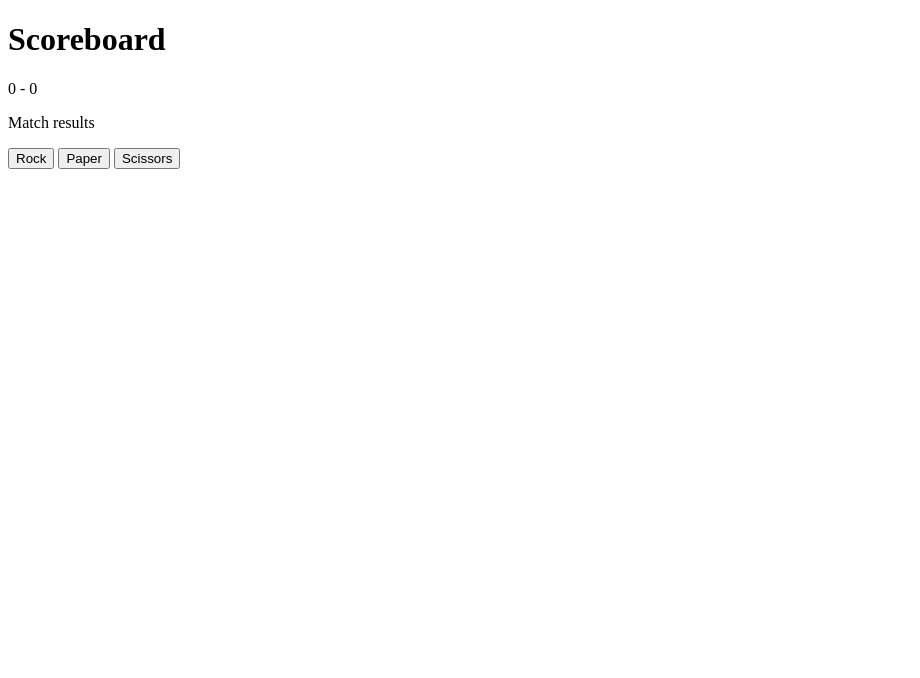
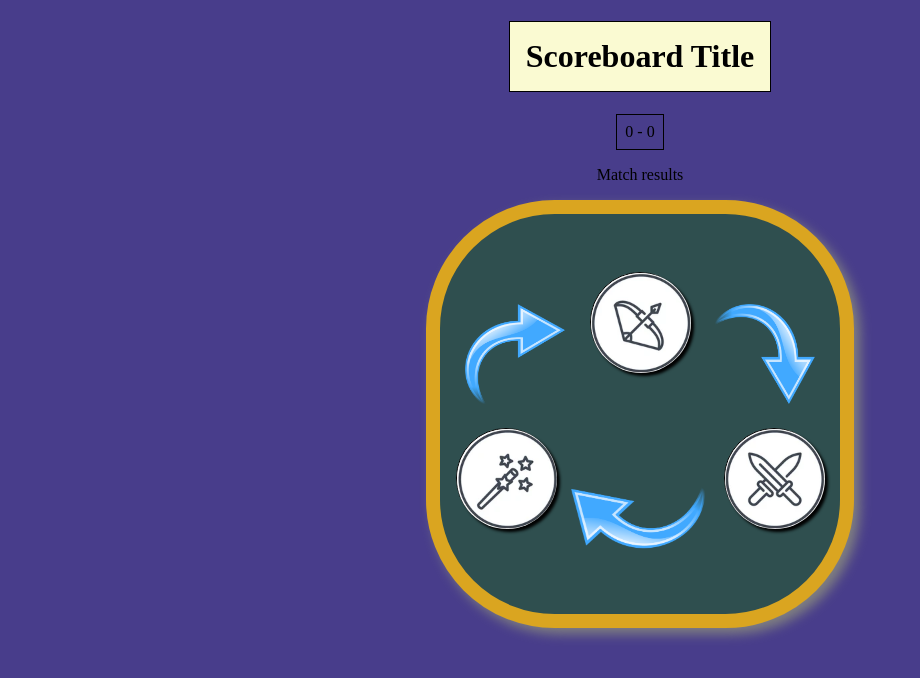
Before and after one commit to othercatt/rock-paper-scissors, a plain HTML site: page index.html in a window 1280 px wide. Shown: the whole page, without its empty margins (0-920 px from the left). Drawn offline with Linux system fonts and the light colour scheme.

Commit message:
Add icons and background styling to page

```diff
--- a/index.html
+++ b/index.html
@@ -4,27 +4,36 @@
   <meta charset="UTF-8">
   <meta http-equiv="X-UA-Compatible" content="IE=edge">
   <meta name="viewport" content="width=device-width, initial-scale=1.0">
-  <title>Document</title>
+  <link rel="stylesheet" href="styles.css">
+  <title>Rock, Paper, Scissors | OtherCatt Inc.</title>
 </head>
 <body>
 
   <div id='scoreboard'>
-    <h1 id='title'>Scoreboard</h1>
-    <div id='counter'>
+    <h1 class='title'>Scoreboard Title</h1>
+    <div class='counter'>
       <span id='player-counter'>0</span>
       <span> - </span>
       <span id='computer-counter'>0</span>
+    </div>
     <p id='match-result'>Match results</p>
-    </div>
-
-    <div id='selection-buttons'>
-      <button id='rock'>Rock</button>
-      <button id='paper'>Paper</button>
-      <button id='scissors'>Scissors</button>
-    </div>
-
   </div>
 
+  <div id="choice-container">
+    <div id="top-row">
+      <img class='arrow arrow-top-left' src='/images/arrow-top-left.png'>
+      <button id='rock'><img class='rock-icon' src='/images/bow.png'></button>
+      <img class="arrow arrow-top-right" src="/images/arrow-top-right.png">
+    </div>
+    <div id="bottom-row">
+      <button id='paper'><img class='paper-icon' src='/images/wand.png'></button>
+      <img class='arrow arrow-bottom' src='/images/arrow-bottom.png'>
+      <button id='scissors'><img class='scissors-icon' src='/images/sword.png'></button>
+    </div>
+  </div>
+
+  <div id="reset-box">
+  </div>
 
   <script src='rock-paper-scissors.js'></script>
 </body>
--- a/rock-paper-scissors.js
+++ b/rock-paper-scissors.js
@@ -87,7 +87,7 @@ function endGame() {
   const newGameBtn = document.createElement('button');
   newGameBtn.id = 'new-game-button';
   newGameBtn.innerHTML = 'New Game';
-  document.selection-buttons.appendChild(newGameBtn);
+  buttons.appendChild(newGameBtn);
 
   newGameBtn.addEventListener('click', () => {
     newGameBtn.remove();
@@ -125,7 +125,7 @@ function resetChoiceButtons() {
 // State of the game upon starting
 let playerWins = 0;
 let computerWins = 0;
-let buttons = document.getElementById('selection-buttons');
+let buttons = document.getElementById('reset-box');
 let resultText = document.getElementById('match-result');
 
 // Player choice button event listeners - take choice and play one round
--- /dev/null
+++ b/styles.css
@@ -0,0 +1,101 @@
+
+body {
+  background-color: darkslateblue;
+  display: flex;
+  flex-direction: column;
+  align-items: center;
+  padding: 0px;
+  margin: 0px;
+}
+
+#scoreboard {
+  display: flex;
+  flex-direction: column;
+  text-align: center;
+  align-items: center;
+  justify-content: center;
+}
+
+.title {
+  border: 1px solid black;
+  padding: 16px;
+  background-color: lightgoldenrodyellow;
+}
+
+.counter {
+  border: 1px solid black;
+  padding: 8px;
+}
+
+#choice-container {
+  background-color: darkslategrey;
+  border: 14px solid goldenrod;
+  box-shadow: 6px 6px 12px grey;
+  width: 400px;
+  height: 400px;
+  border-radius: 30%;
+  display: flex;
+  flex-direction: column;
+  justify-content: center;
+}
+
+#top-row {
+  display: flex;
+  justify-content: space-around;
+  align-items: flex-end;
+  padding: 12px;
+  padding-top: 24px;
+}
+
+#bottom-row {
+  display: flex;
+  justify-content: space-around;
+  padding: 12px;
+}
+
+#choice-container button {
+  width: 100px;
+  height: 100px;
+  border-radius: 50%;
+  border: 1px black solid;
+  box-shadow: 4px 4px 3px black;
+}
+
+#choice-container button:hover {
+  box-shadow: 3px 3px 4px white;
+}
+
+.arrow {
+  width: 100px;
+  height: 100px;
+}
+
+.arrow-bottom {
+  padding-top: 40px;
+  width: 150px;
+}
+
+.rock-icon,
+.paper-icon,
+.scissors-icon {
+  width: 100px;
+  height: 100px;
+  border-radius: 50%;
+}
+
+#rock {
+  margin-bottom: 32px;
+}
+
+#rock,
+#paper,
+#scissors {
+  padding: 0px;
+}
+
+#new-game-button {
+  color: red;
+  margin: 12px;
+  border: 1px black solid;
+  align-self: center;
+}
```
Also changed, not shown: images/arrow-bottom.png (added), images/arrow-top-left.png (added), images/arrow-top-right.png (added), images/bow.png (added), images/icons.bmp (added), images/sword.png (added), images/test-arrow.png (added), images/wand.png (added).
